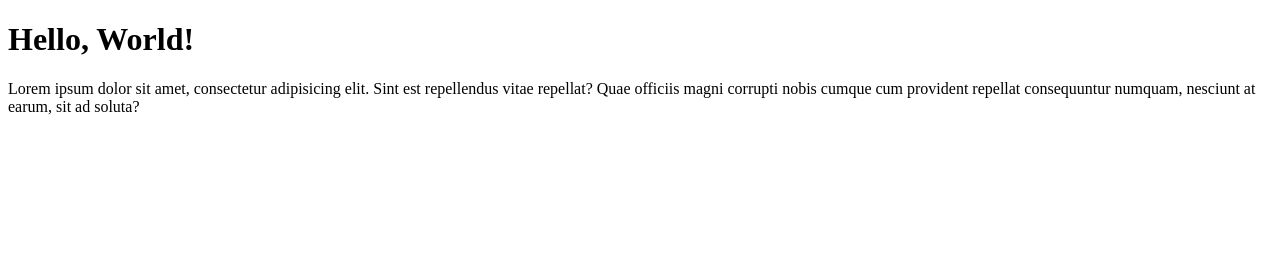
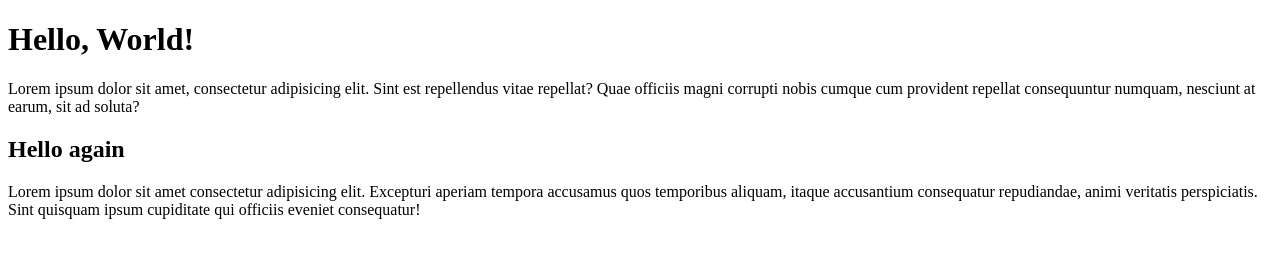
Before and after one commit to salmanpatnee/deploy, a plain HTML site: page index.html in a window 1280 px wide. Drawn offline with Linux system fonts and the light colour scheme.

Commit message:
Add some more content.

```diff
--- a/index.html
+++ b/index.html
@@ -8,5 +8,7 @@
 <body>
     <h1>Hello, World!</h1>
     <p>Lorem ipsum dolor sit amet, consectetur adipisicing elit. Sint est repellendus vitae repellat? Quae officiis magni corrupti nobis cumque cum provident repellat consequuntur numquam, nesciunt at earum, sit ad soluta?</p>
+    <h2>Hello again</h2>
+    <p>Lorem ipsum dolor sit amet consectetur adipisicing elit. Excepturi aperiam tempora accusamus quos temporibus aliquam, itaque accusantium consequatur repudiandae, animi veritatis perspiciatis. Sint quisquam ipsum cupiditate qui officiis eveniet consequatur!</p>
 </body>
 </html>
```
